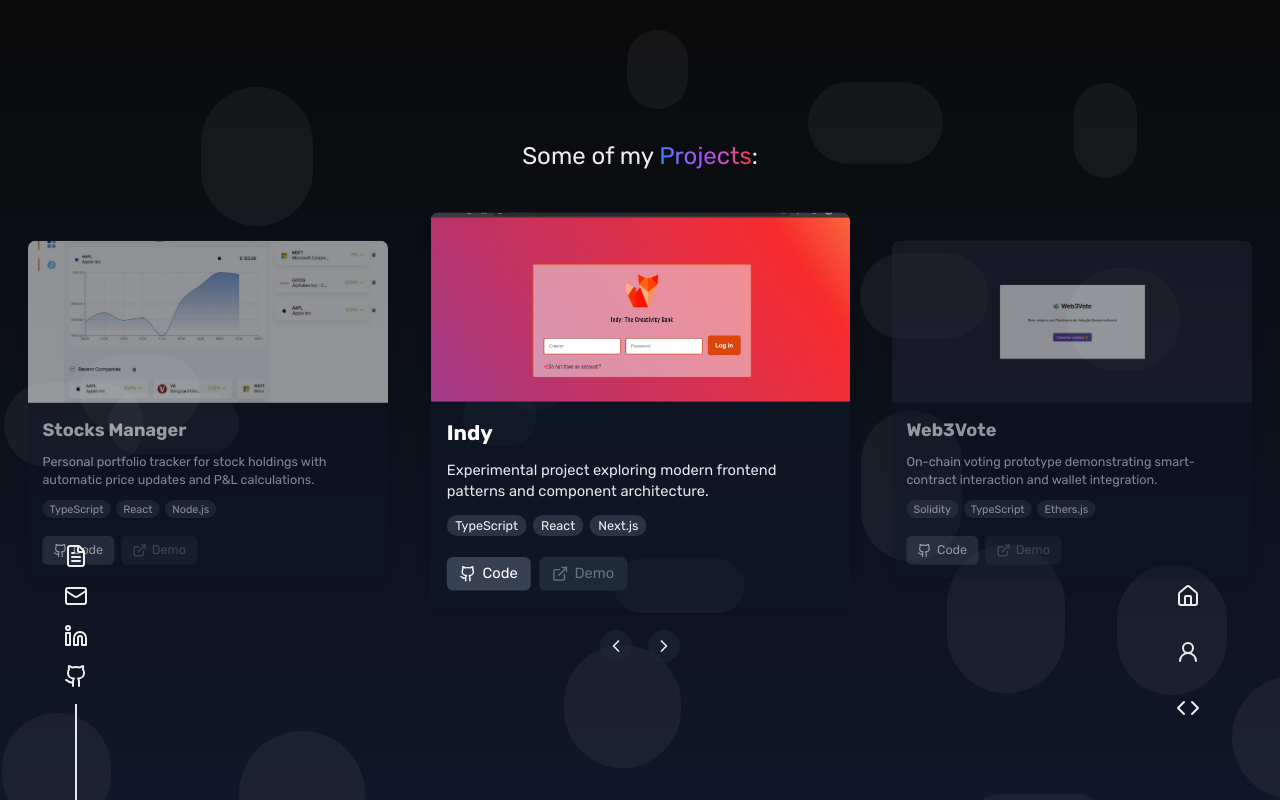
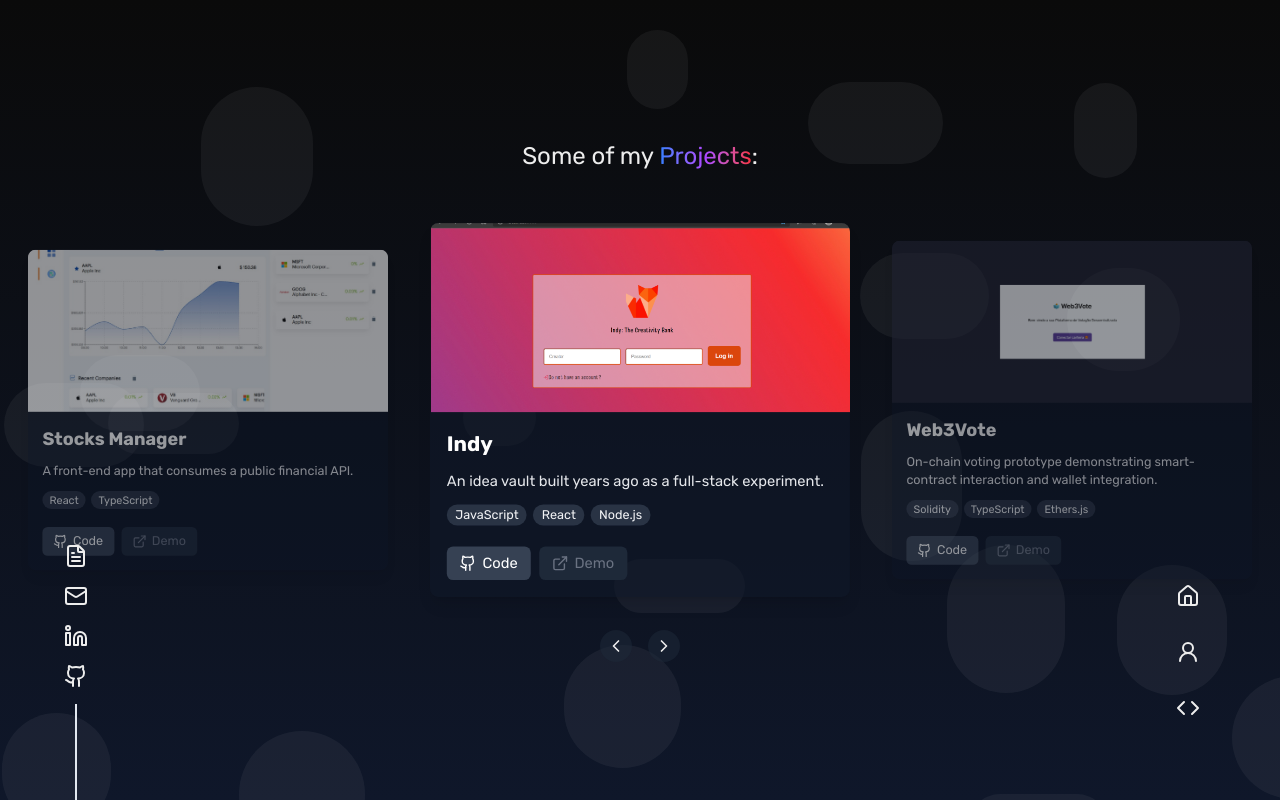
Before and after one commit to ericiannj/new-port, a Next.js app: page /projects in a window 1280 px wide. Built offline with nearby package versions, Linux system fonts and the light colour scheme.

Commit message:
content: update Indy and Stocks Manager project descriptions and stacks

```diff
--- a/src/app/projects/data.ts
+++ b/src/app/projects/data.ts
@@ -15,17 +15,15 @@ export type Project = {
 export const projects: Project[] = [
   {
     title: 'Stocks Manager',
-    description:
-      'Personal portfolio tracker for stock holdings with automatic price updates and P&L calculations.',
-    stack: ['TypeScript', 'React', 'Node.js'],
+    description: 'A front-end app that consumes a public financial API.',
+    stack: ['React', 'TypeScript'],
     image: StocksManagerImage,
     repo: 'https://github.com/ericiannj/stocks-manager',
   },
   {
     title: 'Indy',
-    description:
-      'Experimental project exploring modern frontend patterns and component architecture.',
-    stack: ['TypeScript', 'React', 'Next.js'],
+    description: 'An idea vault built years ago as a full-stack experiment.',
+    stack: ['JavaScript', 'React', 'Node.js'],
     image: IndyImage,
     repo: 'https://github.com/ericiannj/Indy',
   },
```
